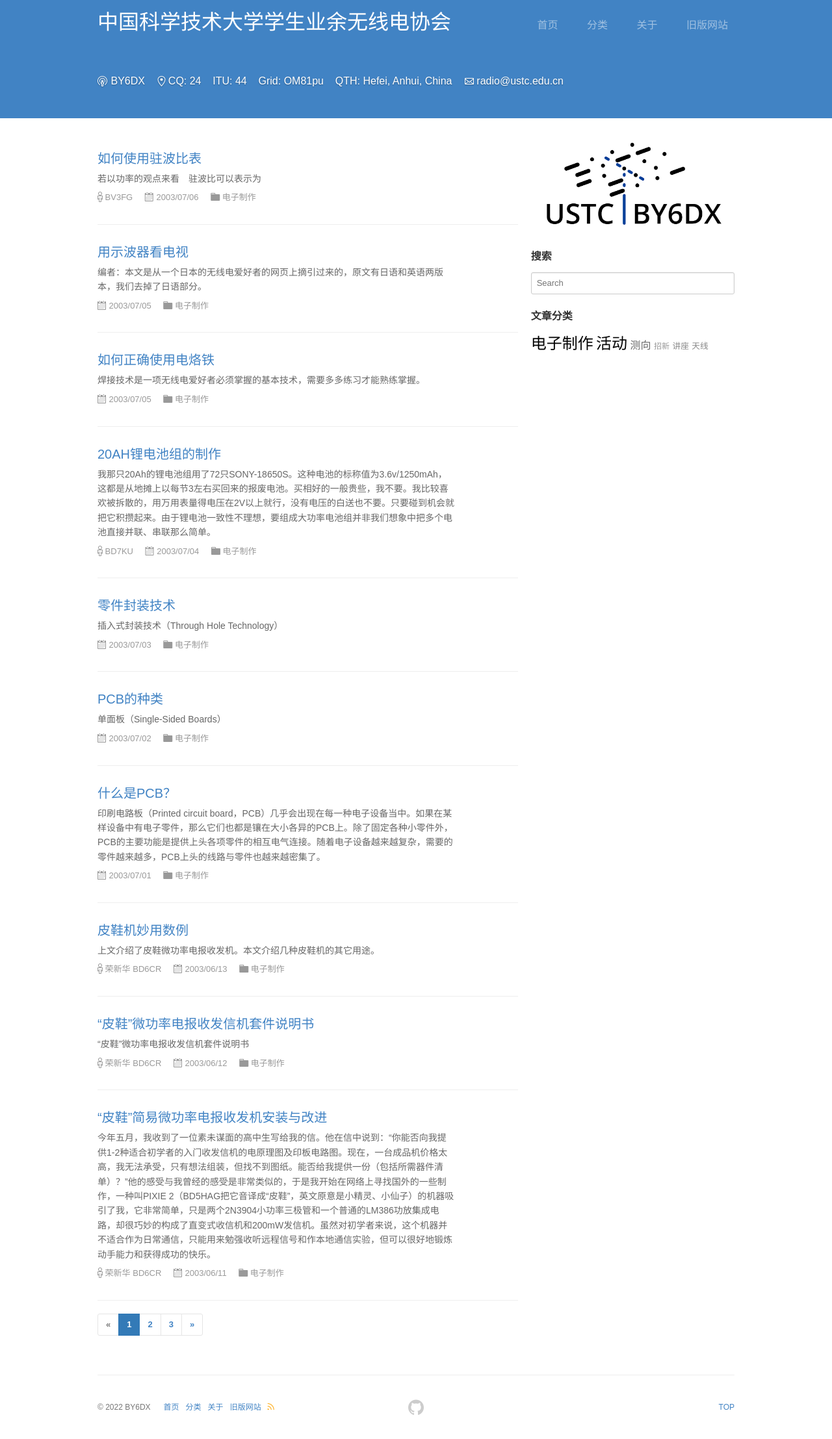
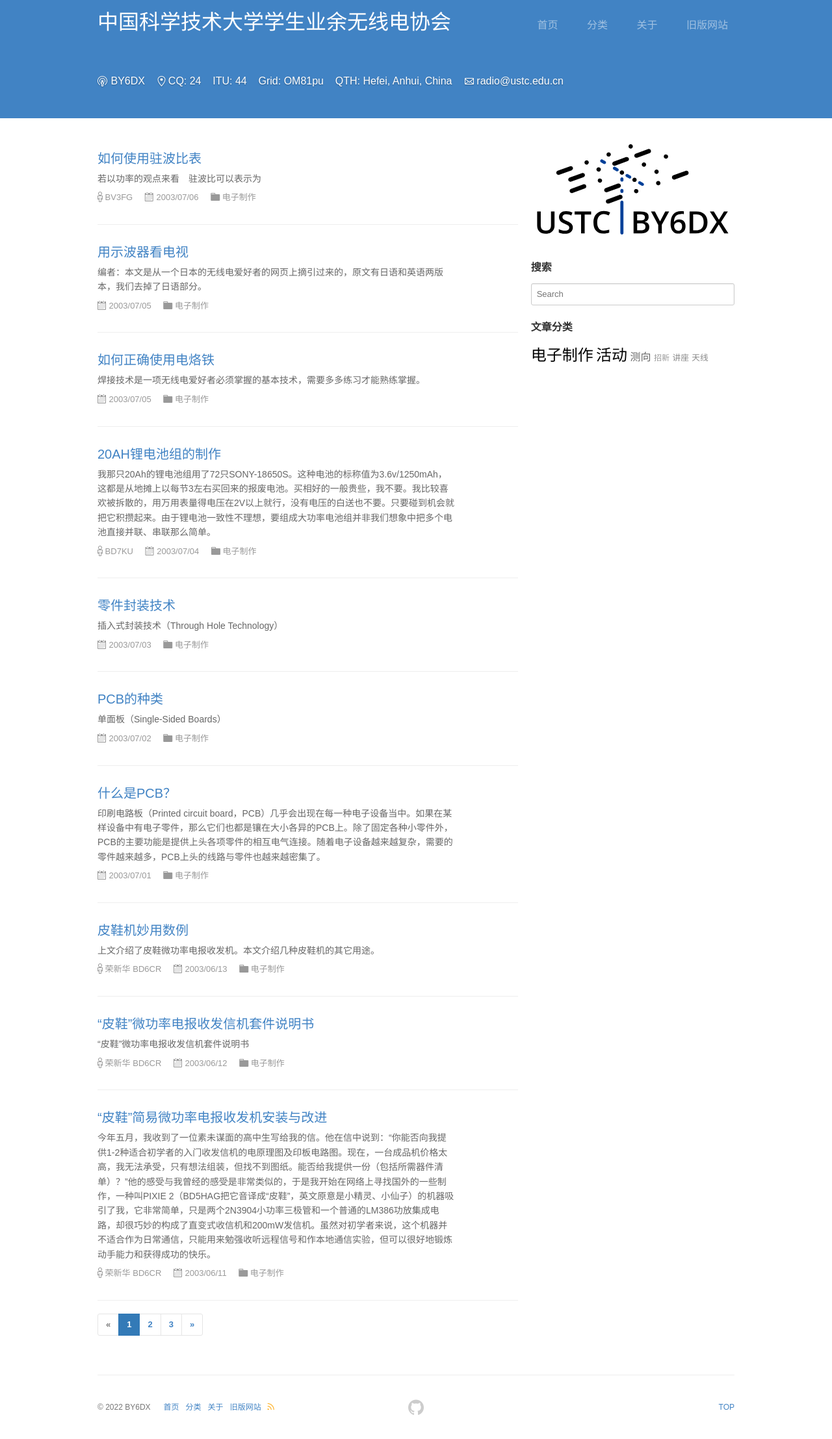
Before and after one commit to BY6DX/qsl.net, a Jekyll site: the page built from index.html, in a window 1280 px wide. Shown: the whole page at 65% size. Built offline with Jekyll 4.4.1, drawn with Linux system fonts in a browser that asks for light colours; the list of posts is cut into pages by our own code; a style sheet for code colours, icons or effects is not loaded.

Commit message:
替换logo

```diff
--- a/_config.yml
+++ b/_config.yml
@@ -33,7 +33,7 @@ github_username: BY6DX
 callsign: BY6DX
 location: "CQ: 24 &nbsp;&nbsp; ITU: 44 &nbsp;&nbsp; Grid: OM81pu &nbsp;&nbsp; QTH: Hefei, Anhui, China"
 email: radio@ustc.edu.cn
-logo: assets/images/by6dx.png
+logo: /assets/images/by6dx-logo-01.svg
 
 # ---------------- #
 #    Navigation    #
```
Also changed, not shown: assets/images/by6dx-logo-01.svg (added), assets/images/by6dx-w.png (deleted), assets/images/by6dx.png (deleted).
